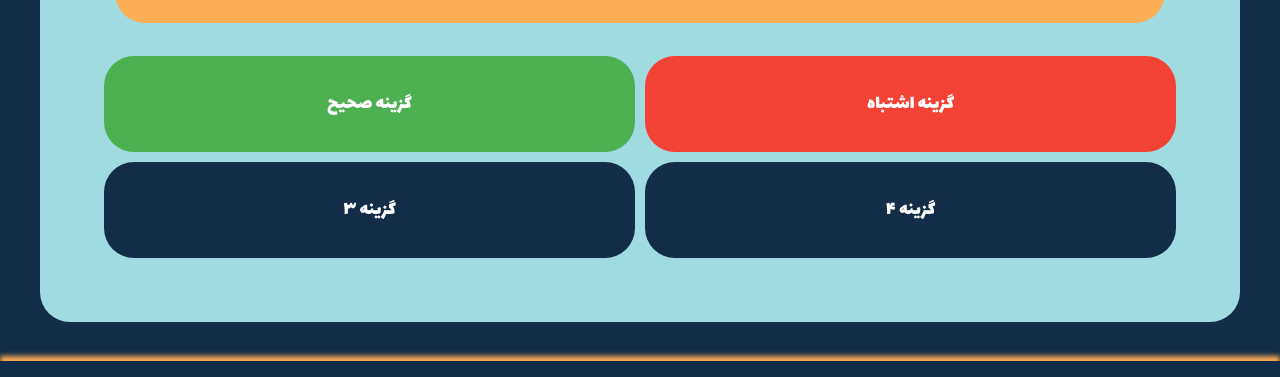
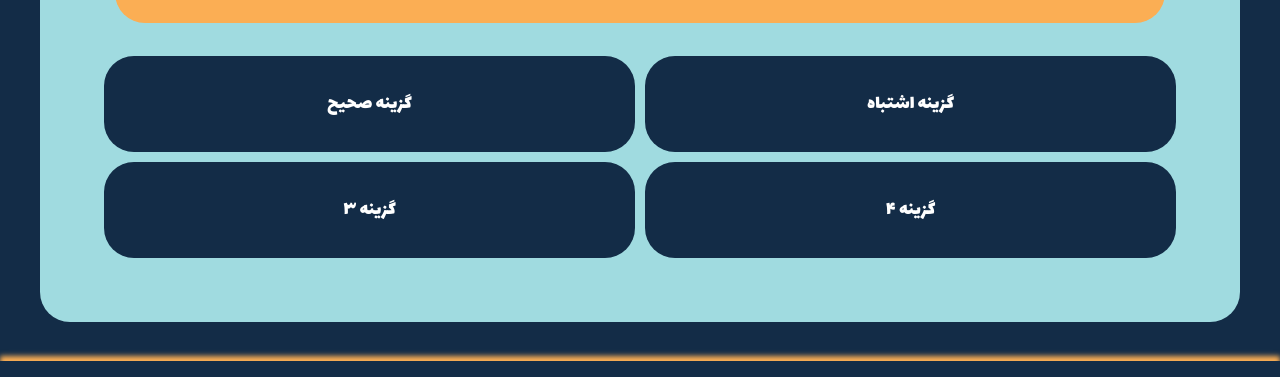
Before and after one commit to mobinarashidi/Web-Project-10, a plain HTML site: page WebProject/src/HTML/Questionpage.html in a window 1280 px wide. Shown: the part 423-800 px from the top of the page. Drawn offline with Linux system fonts and the light colour scheme.

Commit message:
Update QuestionPage.css
option background changed

```diff
--- a/WebProject/src/CSS/QuestionPage.css
+++ b/WebProject/src/CSS/QuestionPage.css
@@ -136,19 +136,23 @@ body {
 }
 
 .option.correct {
-    background-color: #4CAF50; /* سبز */
+    background-color: #132C47;
+}
+
+.option.correct:focus {
+    background-color: #4CAF50;
 }
 
 .option.wrong {
-    background-color: #f44336; /* قرمز */
+    background-color: #132C47;
+}
+
+.option.wrong:focus {
+    background-color: #bb2012;
 }
 
 .option {
-    background-color: #132C47; /* آبی تیره */
-}
-
-.option:hover {
-    opacity: 0.9;
+    background-color: #132C47;
 }
 
 footer {
```
